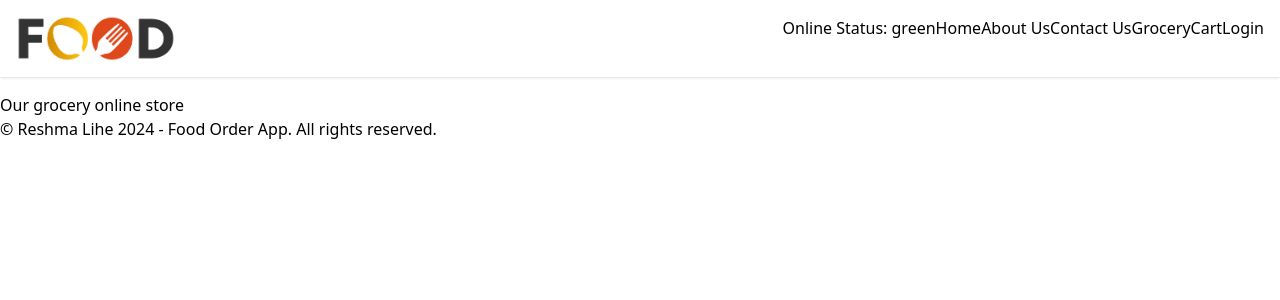
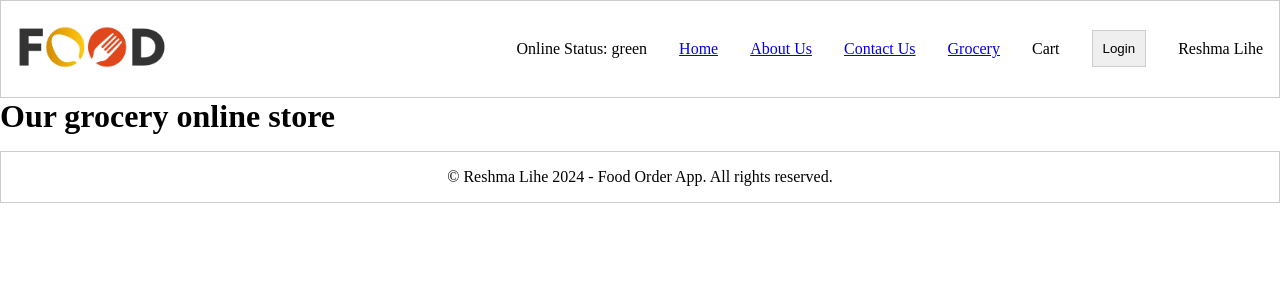
Before and after one commit to lihereshma/React-Food-Ordering-App, a React (Vite) app: page /grocery in a window 1280 px wide. Shown: the top 300 px of the page. Built offline with nearby package versions, Linux system fonts and the light colour scheme.

Commit message:
data updated

```diff
--- a/index.css
+++ b/index.css
@@ -1,3 +1,141 @@
-@tailwind base;
+/* @tailwind base;
 @tailwind components;
-@tailwind utilities;
+@tailwind utilities; */
+
+* {
+  margin: 0;
+  padding: 0;
+  overflow-x: hidden;
+  box-sizing: border-box;
+}
+
+ul {
+  list-style: none;
+}
+
+.header {
+  padding: 1em;
+  border: 1px solid #ccc;
+  display: flex;
+  align-items: center;
+  justify-content: space-between;
+}
+
+.site-logo img {
+  width: 150px;
+}
+
+.navbar ul {
+  display: flex;
+  align-items: center;
+}
+
+.navbar ul li {
+  margin-left: 2em;
+}
+
+.search {
+  padding: 1em;
+  border: 1px solid #ccc;
+  margin: 1em 0;
+}
+
+.res-container,
+.shimmer-container {
+  padding: 1em;
+  border: 1px solid #ccc;
+  display: flex;
+  flex-wrap: wrap;
+  justify-content: space-between;
+  gap: 1%;
+}
+
+.res-card,
+.shimmer-card {
+  width: 30%;
+  padding: 1em;
+  border: 1px solid #ccc;
+  margin-bottom: 2em;
+}
+
+.res-card img {
+  width: 100%;
+}
+
+.filter-btn, .login-btn {
+  padding: 10px;
+  border: 1px solid #ccc;
+  margin: 1em 0;
+  border-radius: 0;
+  cursor: pointer;
+  text-transform: capitalize;
+}
+
+.footer {
+  padding: 1em;
+  border: 1px solid #ccc;
+  margin: 1em 0;
+  text-align: center;
+}
+
+.footer p {
+  margin: 0;
+}
+
+
+.shimmer-title {
+  width: 60%;
+  margin-top: 10px;
+}
+.shimmer-tags {
+  width: 80%;
+  margin-top: 4px;
+}
+.shimmer-details {
+  width: 100%;
+  margin-top: 18px;
+}
+.shimmer-container .shimmer-img {
+  height: 144px;
+  width: 100%;
+}
+
+/*Animation to Shimmer Component Cards */
+.stroke {
+  height: 15px;
+  background: #777;
+}
+.animate {
+  animation: shimmer 3s;
+  animation-iteration-count: infinite;
+  background: linear-gradient(to right, #e6e6e6 5%, #cccccc 25%, #e6e6e6 35%);
+  background-size: 1000px 100%;
+}
+@keyframes shimmer {
+  from {
+    background-position: -1000px 0;
+  }
+  to {
+    background-position: 1000px 0;
+  }
+}
+
+
+
+
+.category-items li > div {
+  padding: 1em;
+  border: 1px solid #ccc;
+  margin-bottom: 1em;
+  display: flex;
+  justify-content: space-between;
+  align-items: top;
+}
+
+.accordion-head {
+  cursor: pointer;
+}
+
+.category-items li > div .item-img img {
+  width: 100px;
+}
--- a/src/App.js
+++ b/src/App.js
@@ -1,4 +1,4 @@
-import React, { Suspense, lazy } from 'react';
+import React, { Suspense, lazy, useState, useEffect } from 'react';
 import ReactDOM from 'react-dom/client';
 import Header from './components/Header';
 import Body from './components/Body';
@@ -9,17 +9,28 @@ import Contact from './components/Contact';
 import Error from './components/Error';
 import SingleRestaurant from './components/SingleRestaurant.js';
 import Shimmer from './components/Shimmer.js';
+import UserContext from './utils/UserContext.js';
 // import Grocery from './components/Grocery.js';
 
 const Grocery = lazy(() => import('./components/Grocery.js'));
 
 const AppLayout = () => {
+  const [userName, setUserName] = useState();
+  useEffect(() => {
+    const data = {
+      name: "Reshma Lihe"
+    }
+    setUserName(data.name);
+  }, []);
+
   return (
-    <div className="app">
-      <Header />
-      <Outlet />
-      <Footer />
-    </div>
+    <UserContext.Provider value={{loggedInUser: userName, setUserName }} >
+      <div className="app">
+        <Header />
+        <Outlet />
+        <Footer />
+      </div>
+    </UserContext.Provider>
   )
 }
 
--- a/src/components/Body.js
+++ b/src/components/Body.js
@@ -1,15 +1,17 @@
-import { useEffect, useState } from 'react';
-import RestaurantCard from './RestaurantCard';
+import { useEffect, useState, useContext } from 'react';
+import RestaurantCard, { withPromotedLabel } from './RestaurantCard';
 import { resList, swiggy_api_URL } from '../utils/constants';
 import Shimmer from './Shimmer';
 import { Link } from "react-router-dom";
 import useOnlineStatus from '../utils/useOnlineStatus';
+import UserContext from '../utils/UserContext';
 
 
 const Body = () => {
   const [listOfRestaurants, setListOfRestaurants] = useState([]);
   const [filteredRestaurant, setFilteredRestaurant] = useState([]);
   const [searchValue, setSearchValue] = useState('');
+  const RestaurantCardPromoted = withPromotedLabel(RestaurantCard);
 
   useEffect(() => {
     fetchData();
@@ -21,11 +23,13 @@ const Body = () => {
 
     setListOfRestaurants(json?.data?.cards[4]?.card?.card?.gridElements?.infoWithStyle?.restaurants);
     setFilteredRestaurant(json?.data?.cards[4]?.card?.card?.gridElements?.infoWithStyle?.restaurants);
-
+    console.log(json.data)
   }
 
   const onlineStatus = useOnlineStatus();
   if(onlineStatus === false) return <h1>Looks like you are offline... Please check your internet connection</h1>
+
+  const { loggedInUser, setUserName } = useContext(UserContext);
 
   return listOfRestaurants.length === 0 ? <Shimmer /> : (
     <div className="body">
@@ -62,12 +66,30 @@ const Body = () => {
         >
           Top rated restaurants
         </button>
+        <div>
+          <label htmlFor="userName">User Name</label>
+          <input type="text" name="userName" id="userName"
+            value={loggedInUser}
+            onChange={(e) => setUserName(e.target.value)}
+          />
+        </div>
       </div>
 
       <div className="res-container">
         {
           filteredRestaurant.map((restaurant) => (
-            <Link key={ restaurant.info.id } to={'/restaurant/' + restaurant.info.id }><RestaurantCard resData={ restaurant } /></Link>
+            <Link
+              key={ restaurant.info.id }
+              to={'/restaurant/' + restaurant.info.id }>
+                {
+                  restaurant.info.isOpen ? (
+                  <RestaurantCardPromoted resData={ restaurant } />
+                  ) : (
+                  <RestaurantCard resData={ restaurant } />
+                  )
+                }
+
+            </Link>
           ))
         }
       </div>
--- /dev/null
+++ b/src/components/CategoriesItems.js
@@ -0,0 +1,25 @@
+import { img_cdn_URL } from "../utils/constants";
+
+const CategoriesItems = ({items}) => {
+  return (
+    <div>
+      <ul className="category-items">
+        { items.map(item =>
+          <li key={ item.card.info.id }>
+            <div>
+              <div className="item-content">
+                <h5>{ item.card.info.name }</h5>
+                {"Rs. "}{ item.card.info.price/100 || item.card.info.defaultPrice/100 }
+              </div>
+              <div className="item-img">
+                <img src={ img_cdn_URL + item.card.info.imageId } alt={ item.card.info.name } />
+              </div>
+            </div>
+          </li>
+        )}
+      </ul>
+    </div>
+  )
+}
+
+export default CategoriesItems;
--- a/src/components/Header.js
+++ b/src/components/Header.js
@@ -1,12 +1,14 @@
-import { useState } from 'react';
+import { useContext, useState } from 'react';
 import FoodOrderLogo from '../images/food-logo.jpg';
 import { Link } from "react-router-dom";
 import useOnlineStatus from '../utils/useOnlineStatus';
+import UserContext from '../utils/UserContext';
 
 const Header = () => {
   const [btnName, setBtnName] = useState('Login');
-
   const onlineStatus = useOnlineStatus();
+  const data = useContext(UserContext);
+  const {loggedInUser} = useContext(UserContext);
 
   return (
     <div className="header flex justify-between p-4 shadow mb-4">
@@ -32,6 +34,7 @@ const Header = () => {
                   { btnName }
               </button>
             </li>
+            <li>{data.loggedInUser}</li>
         </ul>
       </div>
     </div>
--- a/src/components/RestaurantCard.js
+++ b/src/components/RestaurantCard.js
@@ -19,4 +19,15 @@ const RestaurantCard = (props) => {
   )
 }
 
+export const withPromotedLabel = (RestaurantCard) => {
+  return (props) => {
+    return (
+      <div>
+        <label>Open</label>
+        <RestaurantCard {...props} />
+      </div>
+    )
+  }
+}
+
 export default RestaurantCard;
--- /dev/null
+++ b/src/components/RestaurantCategory.js
@@ -0,0 +1,25 @@
+import { useState } from "react";
+import CategoriesItems from "./CategoriesItems";
+
+const RestaurantCategory = ({data, showItems, setShowIndex}) => {
+
+  const handleClick = () => {
+    setShowIndex();
+  }
+
+  return (
+    <div className="accordion">
+      <div
+        className="accordion-head"
+        onClick={handleClick}
+      >
+        <h3>{data?.title} ({data?.itemCards.length})</h3>
+      </div>
+
+      {showItems && <div className="accordion-body"><CategoriesItems items={data?.itemCards}/></div>}
+
+    </div>
+  )
+}
+
+export default RestaurantCategory;
--- a/src/components/SingleRestaurant.js
+++ b/src/components/SingleRestaurant.js
@@ -2,45 +2,34 @@ import { useEffect, useState } from "react";
 import { swiggy_menu_api_URL, img_cdn_URL } from "../utils/constants";
 import { useParams } from 'react-router-dom';
 import useSingleRestaurant from "../utils/useSingleRestaurant";
+import RestaurantCategory from "./RestaurantCategory";
 
 const SingleRestaurant = () => {
-  // const [resInfo, setResInfo] = useState(null);
   const { resId } = useParams();
-
   const resInfo = useSingleRestaurant(resId);
-
-  // useEffect(() => {
-  //   fetchMenu();
-  // }, []);
-
-  // const fetchMenu = async () => {
-  //   const data = await fetch(swiggy_menu_api_URL + resId);
-  //   const json = await data.json();
-
-  //   setResInfo(json?.data);
-  // }
+  const [showIndex, setShowIndex] = useState();
 
   if(resInfo === null) return <h1>Loading...</h1>;
 
-  const { name, cloudinaryImageId, cuisines, avgRating } = resInfo?.cards[0]?.card?.card?.info;
+  const { name, cuisines } = resInfo?.cards[0]?.card?.card?.info;
 
-  const { itemCards } = resInfo?.cards[2]?.groupedCard?.cardGroupMap?.REGULAR?.cards[2]?.card?.card;
+  const { itemCards } = resInfo?.cards[2]?.groupedCard?.cardGroupMap?.REGULAR?.cards[1]?.card?.card;
 
+  const categories = resInfo?.cards[2]?.groupedCard?.cardGroupMap?.REGULAR?.cards
+  .filter(c => c.card?.["card"]?.["@type"] === "type.googleapis.com/swiggy.presentation.food.v2.ItemCategory" );
 
   return (
     <div className="menu">
-      <img src={ img_cdn_URL + cloudinaryImageId } alt={ name } />
       <h3>{ name }</h3>
       <p>{ cuisines.join(", ") }</p>
-      <h4>{ avgRating } stars</h4>
-      <p>Menu: </p>
-      <ul>
-        { itemCards.map(item =>
-          <li key={ item.card.info.id }>
-            { item.card.info.name } - {"Rs. "}{ item.card.info.price/100 || item.card.info.defaultPrice/100 }
-          </li>
-        )}
-      </ul>
+      {categories.map((category, index) => (
+        <RestaurantCategory
+          key={category?.card?.card?.title}
+          data={category?.card?.card}
+          showItems={index === showIndex ? true : false}
+          setShowIndex={() => setShowIndex(index)}
+        />
+      ))}
     </div>
 
   )
--- /dev/null
+++ b/src/utils/UserContext.js
@@ -0,0 +1,7 @@
+import { createContext } from "react";
+
+const UserContext = createContext({
+  loggedInUser: "Default User",
+})
+
+export default UserContext;
```
